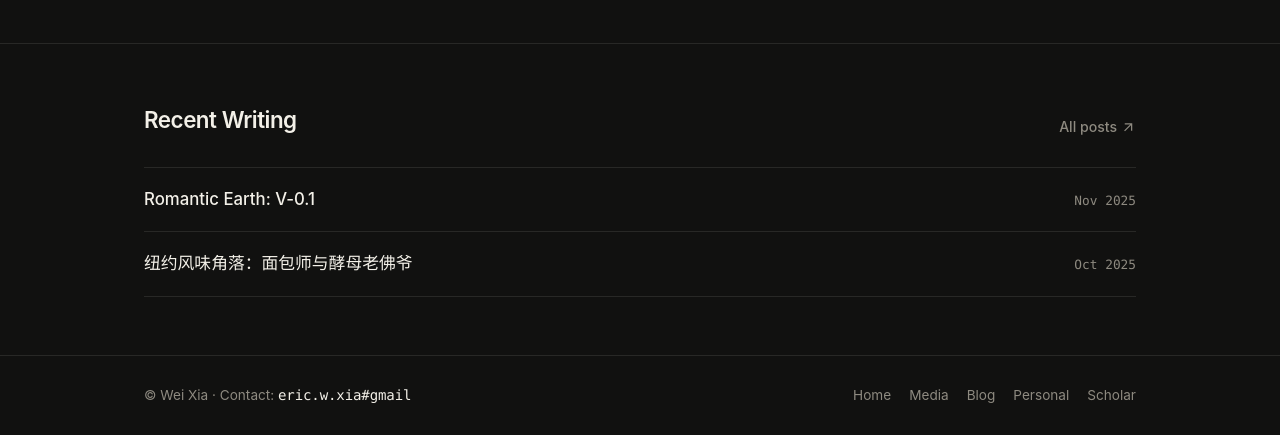
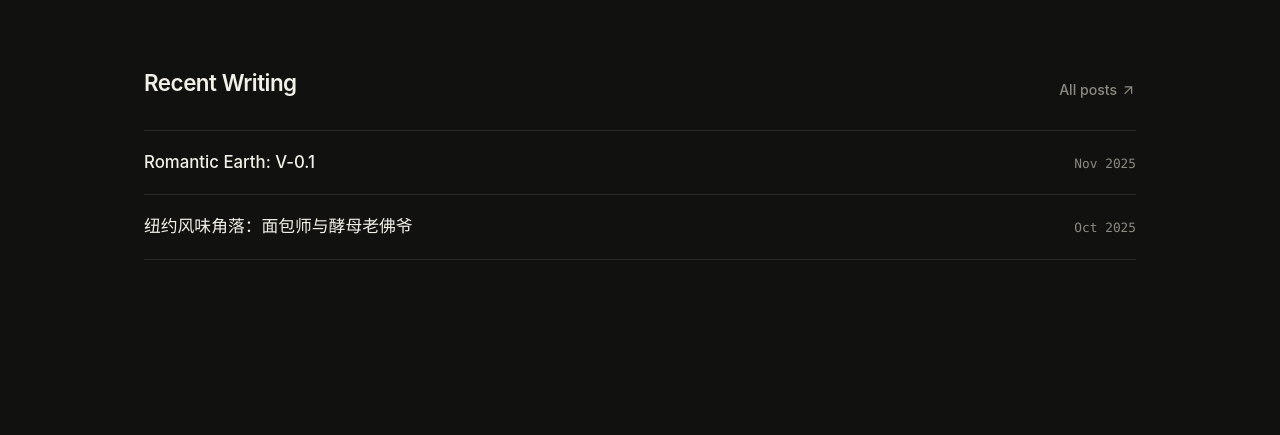
Before and after one commit to ericwxia/ericwxia.github.io, a plain HTML site: page index.html in a window 1280 px wide. Shown: the part 1009-1444 px from the top of the page. After the commit the page ends 1351 px from the top, so only its background shows below. Drawn offline with Linux system fonts and the light colour scheme; a web font is replaced by a local one.

Commit message:
Remove site footer and full-bleed section divider line

```diff
--- a/assets/css/styles.css
+++ b/assets/css/styles.css
@@ -278,6 +278,7 @@ button {
 
 main {
   flex: 1;
+  padding-bottom: 36px;
 }
 
 .container {
@@ -287,11 +288,7 @@ main {
 }
 
 .section {
-  padding: 58px 0;
-}
-
-.section + .section {
-  border-top: 1px solid var(--border);
+  padding: 46px 0;
 }
 
 .section-header {
@@ -1661,38 +1658,6 @@ main {
 }
 
 /* ==========================================================================
-   Footer
-   ========================================================================== */
-
-.site-footer {
-  border-top: 1px solid var(--border);
-  padding: 28px 0;
-  margin-top: auto;
-}
-
-.footer-inner {
-  max-width: var(--container-max);
-  margin: 0 auto;
-  padding: 0 24px;
-  display: flex;
-  flex-wrap: wrap;
-  align-items: center;
-  justify-content: space-between;
-  gap: 16px;
-  font-size: 0.85rem;
-  color: var(--ink-muted);
-}
-
-.footer-links {
-  display: flex;
-  gap: 18px;
-}
-
-.footer-links a:hover {
-  color: var(--ink);
-}
-
-/* ==========================================================================
    Responsive Breakpoints
    ========================================================================== */
 
--- a/index.html
+++ b/index.html
@@ -172,19 +172,6 @@
 
   </main>
 
-  <footer class="site-footer">
-    <div class="footer-inner">
-      <span>&copy; Wei Xia &middot; Contact: <span class="contact-handle">eric.w.xia#gmail</span></span>
-      <div class="footer-links">
-        <a href="./">Home</a>
-        <a href="media/">Media</a>
-        <a href="blog/">Blog</a>
-        <a href="personal/">Personal</a>
-        <a href="https://scholar.google.com/citations?hl=en&amp;user=9ZZAF6EAAAAJ&amp;view_op=list_works&amp;sortby=pubdate" target="_blank" rel="noopener noreferrer">Scholar</a>
-      </div>
-    </div>
-  </footer>
-
   <script src="assets/js/main.js" defer></script>
 </body>
 </html>
```
Also changed, not shown: 404.html (+0 -13 lines), blog/categories/随笔/index.html (+0 -13 lines), blog/index.html (+0 -13 lines), media/index.html (+0 -13 lines), personal/index.html (+0 -13 lines), post/ny-flavor-corners/index.html (+0 -13 lines), post/romantic-earth-v-0-1/index.html (+0 -13 lines), post/纽约风味角落/index.html (+0 -13 lines).
